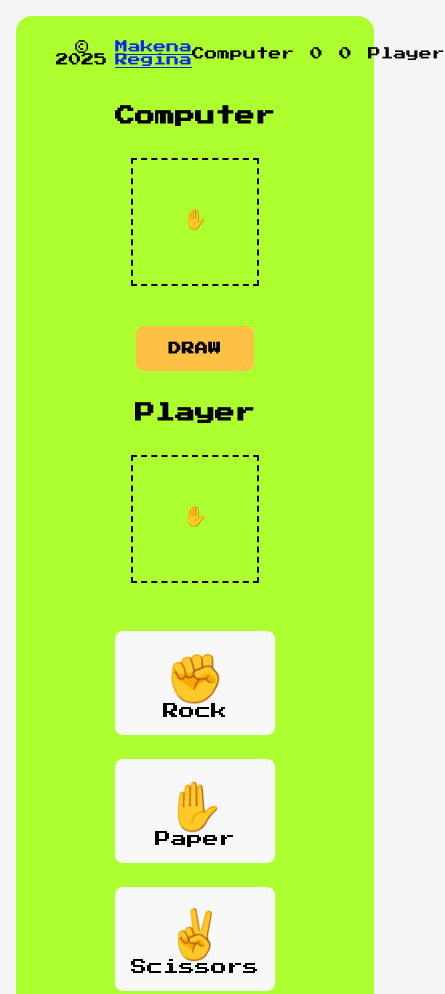
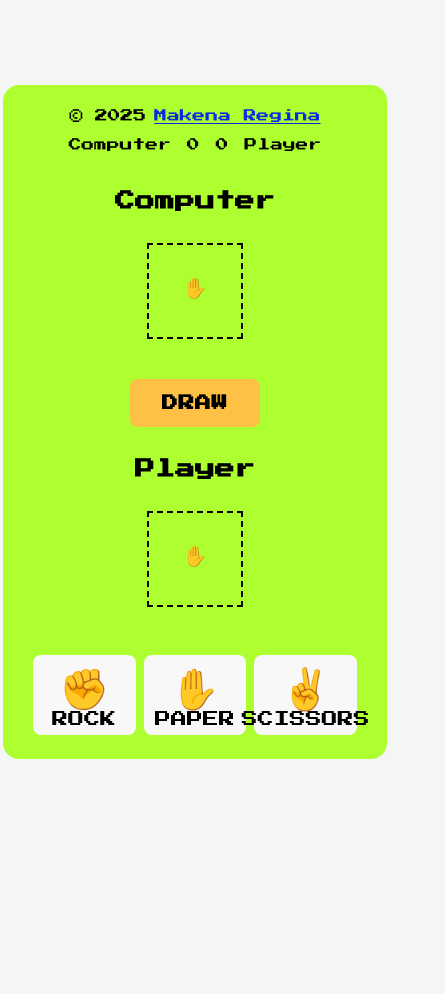
Before and after one commit to ginakena/rock-paper-scissors, a website built with Vite: page index.html in a window 390 px wide. Shown: the top 994 px of the page, 445 px wide, since content can reach past the window. After the commit the page ends 844 px from the top, so only its background shows below. Built offline with nearby package versions, Linux system fonts and the light colour scheme.

Commit message:
Added reponsiveness

```diff
--- a/style.css
+++ b/style.css
@@ -20,7 +20,7 @@ body {
   display: flex;
   flex-direction: column;
   align-items: center;
-  background-color: #adff2f;
+  background-color: #ADFF2F;
   border-radius: 1rem;
   padding: 1.5rem;
   text-align: center;
@@ -28,20 +28,16 @@ body {
 
 .game-header {
   display: flex;
-  /*flex-direction: column;*/
   justify-content: space-between;
   align-items: center;
+  width: 100%;
   margin-bottom: 1.5rem;
   padding: 0 1rem;
-  width: 100%;
 }
 
 .copyright {
   display: flex;
-  /*flex-wrap: wrap;*/
   align-items: center;
-  /*justify-content: center;*/
-  /*flex-direction: row;*/
   gap: 0.5rem;
   font-size: 0.8rem;
   color: black;
@@ -71,16 +67,14 @@ body {
 }
 
 .choice-icon {
-  width: 8rem;
-  height: 8rem;
+  width: 10rem;
+  height: 10rem;
   border: 2px dashed black;
   display: flex;
   justify-content: center;
   align-items: center;
   font-size: 6rem;
   margin: 0.5rem auto;
-  /* padding: 0.2rem;
-  /*margin-left: 12rem;*/
 }
 
 .result-display {
@@ -94,7 +88,7 @@ body {
 }
 
 .game-result {
-  font-size: 0.8rem;
+  font-size: 1rem;
   letter-spacing: 0.5px;
 }
 
@@ -113,7 +107,7 @@ body {
   align-items: center;
   cursor: pointer;
   transition: all 0.2s ease;
-  padding: 1rem;
+  padding: 1.5rem;
   border-radius: 0.5rem;
   background-color: #f8f8f8;
   width: 10rem;
@@ -126,7 +120,7 @@ body {
 }
 
 .game-option h4 {
-  font-size: 3rem;
+  font-size: 4rem;
   margin-bottom: 0.5rem;
   line-height: 1;
 }
@@ -134,6 +128,7 @@ body {
 .game-option p {
   font-size: 1rem;
   color: black;
+  text-transform: uppercase;
 }
 
 .choice-display h4 {
@@ -141,3 +136,78 @@ body {
   color: black;
   margin-bottom: 0.5rem;
 }
+
+/* Responsive adjustments */
+@media (max-width: 768px) {
+  .game-option {
+    width: 8rem;
+    padding: 1rem;
+  }
+
+  .game-option h4 {
+    font-size: 3rem;
+  }
+
+  .choice-icon {
+    width: 8rem;
+    height: 8rem;
+    font-size: 5rem;
+  }
+}
+
+@media (max-width: 480px) {
+  .game-header {
+    flex-direction: column;
+    gap: 1rem;
+  }
+
+  .game-option {
+    width: 6rem;
+    padding: 0.75rem;
+  }
+
+  .game-option h4 {
+    font-size: 2.5rem;
+  }
+
+  .choice-icon {
+    width: 6rem;
+    height: 6rem;
+    font-size: 4rem;
+  }
+}
+
+/* Small Mobile Devices (<= 400px) */
+@media (max-width: 400px) {
+  .options-container {
+    gap: 0.5rem;
+  }
+
+  .game-option {
+    width: calc(33% - 0.5rem);
+    padding: 0.5rem;
+  }
+
+  body {
+    padding: 0.2rem;
+  }
+}
+
+/* Landscape Mobile Optimization */
+@media (max-height: 500px) and (orientation: landscape) {
+  .game-container {
+    transform: scale(0.9);
+    padding: 0.5rem;
+    margin: 0.5rem 0;
+  }
+
+  .options-container {
+    margin-top: 0.5rem;
+  }
+
+  .choice-icon {
+    width: 5rem;
+    height: 5rem;
+    font-size: 3rem;
+  }
+}
```
